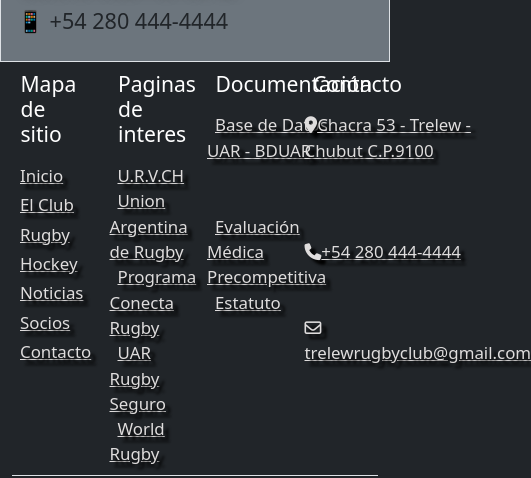
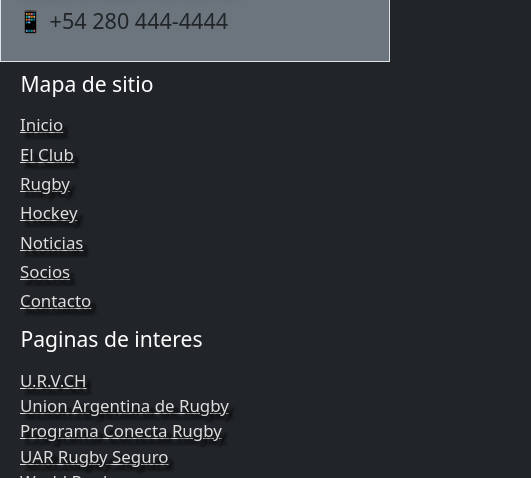
Before and after one commit to Fgalione/trelewrugbyclub, a website: page pages/contacto.html in a window 390 px wide. Shown: the part 1161-1639 px from the top of the page, 531 px wide, since content can reach past the window. Drawn offline with nearby package versions, Linux system fonts and the light colour scheme; files that its build step writes are made by us from their sources; a web font is replaced by a local one.

Commit message:
Update contacto.html

```diff
--- a/pages/contacto.html
+++ b/pages/contacto.html
@@ -146,21 +146,21 @@
     <footer>
         <div class="container bg-dark">
             <div class="row">
-                <div class="col-3">
+                <div class="col-xs-12 col-md-3 col-xl-3">
 
                     <h5 >Mapa de sitio</h5>
                     <ul class="nav flex-column">
-                        <li class="nav-item mb-1"><a href="../index.html" class="p-2">Inicio</a></li>
-                        <li class="nav-item mb-1"><a href="../pages/club.html" class="p-2">El Club</a></li>
-                        <li class="nav-item mb-1"><a href="../pages/rugby.html" class="p-2">Rugby</a></li>
-                        <li class="nav-item mb-1"><a href="../pages/hockey.html" class="p-2">Hockey</a></li>
-                        <li class="nav-item mb-1"><a href="../pages/noticias.html" class="p-2">Noticias</a></li>
-                        <li class="nav-item mb-1"><a href="../pages/socios.html" class="p-2">Socios</a></li>
-                        <li class="nav-item mb-1"><a href="../pages/contacto.html" class="p-2">Contacto</a></li>
+                        <li class="nav-item mb-1"><a href="index.html" class="p-2">Inicio</a></li>
+                        <li class="nav-item mb-1"><a href="/pages/club.html" class="p-2">El Club</a></li>
+                        <li class="nav-item mb-1"><a href="/pages/rugby.html" class="p-2">Rugby</a></li>
+                        <li class="nav-item mb-1"><a href="/pages/hockey.html" class="p-2">Hockey</a></li>
+                        <li class="nav-item mb-1"><a href="/pages/noticias.html" class="p-2">Noticias</a></li>
+                        <li class="nav-item mb-1"><a href="/pages/Socios.html" class="p-2">Socios</a></li>
+                        <li class="nav-item mb-1"><a href="/pages/Contacto.html" class="p-2">Contacto</a></li>
                     </ul>
                 </div>
 
-                <div class="col-3">
+                <div class="col-xs-12 col-md-3 col-xl-3">
                     <h5>Paginas de interes</h5>
                     <ul class="nav flex-column">
                         <li class="nav-item mb-0.75"><a href="https://www.facebook.com/RugbyChubut/about/?ref=page_internal" target="_balnk" class="p-2 text-active">U.R.V.CH</a></li>
@@ -172,17 +172,17 @@
                 </div>
 
 
-                <div class="col-3">
+                <div class="col-xs-12 col-md-3 col-xl-3">
                     <h5>Documentación</h5>
                     <ul class="nav flex-column">
                         <li class="nav-item mb-0.75"><a href="https://bd.uar.com.ar/users/login" target="_balnk" class="p-2 text-active">Base de Datos UAR - BDUAR</a></li>
-                        <li class="nav-item mb-0.75"><a href="../Doc/evaluacionprecompetitiva.pdf" target="_balnk" class="p-2 text-active">Evaluación Médica Precompetitiva</a></li>
-                        <li class="nav-item mb-0.75"><a href="../Doc/estatuto_2019.pdf" target="_balnk" class="p-2 text-active">Estatuto</a></li>
+                        <li class="nav-item mb-0.75"><a href="/Doc/evaluacionprecompetitiva.pdf" target="_balnk" class="p-2 text-active">Evaluación Médica Precompetitiva</a></li>
+                        <li class="nav-item mb-0.75"><a href="/Doc/estatuto_2019.pdf" target="_balnk" class="p-2 text-active">Estatuto</a></li>
 
                     </ul>
                 </div>
 
-                <div class="col-3">
+                <div class="col-xs-12 col-md-3 col-xl-3">
                     <h5>Contacto</h5>
                     <ul class="nav flex-column">
                         <li class="nav-item mb-0.75"><a class="dat" href="https://goo.gl/maps/aQPDfUZjjgqdC3D48" target="_balnk" ><i class="fa fa-map-marker" aria-hidden="none"></i>Chacra 53 - Trelew - Chubut C.P.9100</a></li>
@@ -195,26 +195,26 @@
             </div>
 
             <div class="d-flex py-2 my-2 border-top text-light">
-                <img class="ms-1 p-0" src="../img/TRClogo3.png" alt="logoTrc" width="40" height="45">
+                <img class="ms-1 p-0" src="/img/TRClogo3.png" alt="logoTrc" width="40" height="45">
                 <p class="copir m-2 p-2">&copy; 2021 Trelew Rugby Club. Todos los derechos reservados.</p>
                 <ul class="nav flex-row">
                     <li class="ms-5 p-2">
                         <a  href="https://twitter.com/trelewrcoficial?s=20" target="_blank">
-                            <img src="../img/twitter.png" width="34" height="34">
+                            <img src="/img/twitter.png" width="34" height="34">
                         </a>
                     </li>
                     <li class="ms-5 p-2">
                         <a href="https://www.instagram.com/trelewrugbyclub_oficial/?hl=es" target="_blank">
-                            <img src="../img/instagram.png" width="34" height="34">
+                            <img src="/img/instagram.png" width="34" height="34">
                         </a>
                     </li>
                     <li class="ms-5 p-2">
                         <a href="https://www.facebook.com/TrelewRugbyClub/?ref=page_internal" target="_blank">
-                            <img src="../img/facebook1.png" width="34" height="34">
+                            <img src="/img/facebook1.png" width="34" height="34">
                         </a>
                     </li>
                 </ul>
-                <p class="codeSur ms-5 p-2"> Sitio desarrollado por <img class="ms-5 p-1" src="../img/codeSur.png" width="120"></p>
+                <p class="codeSur ms-5 p-2"> Sitio desarrollado por <img class="ms-5 p-1" src="/img/codeSur.png" width="120"></p>
 
             </div>
 
@@ -229,6 +229,5 @@
     <!--script icon-->
     <script src="https://use.fontawesome.com/60d3b47260.js"></script>
 
-
 </body>
 </html>
```
